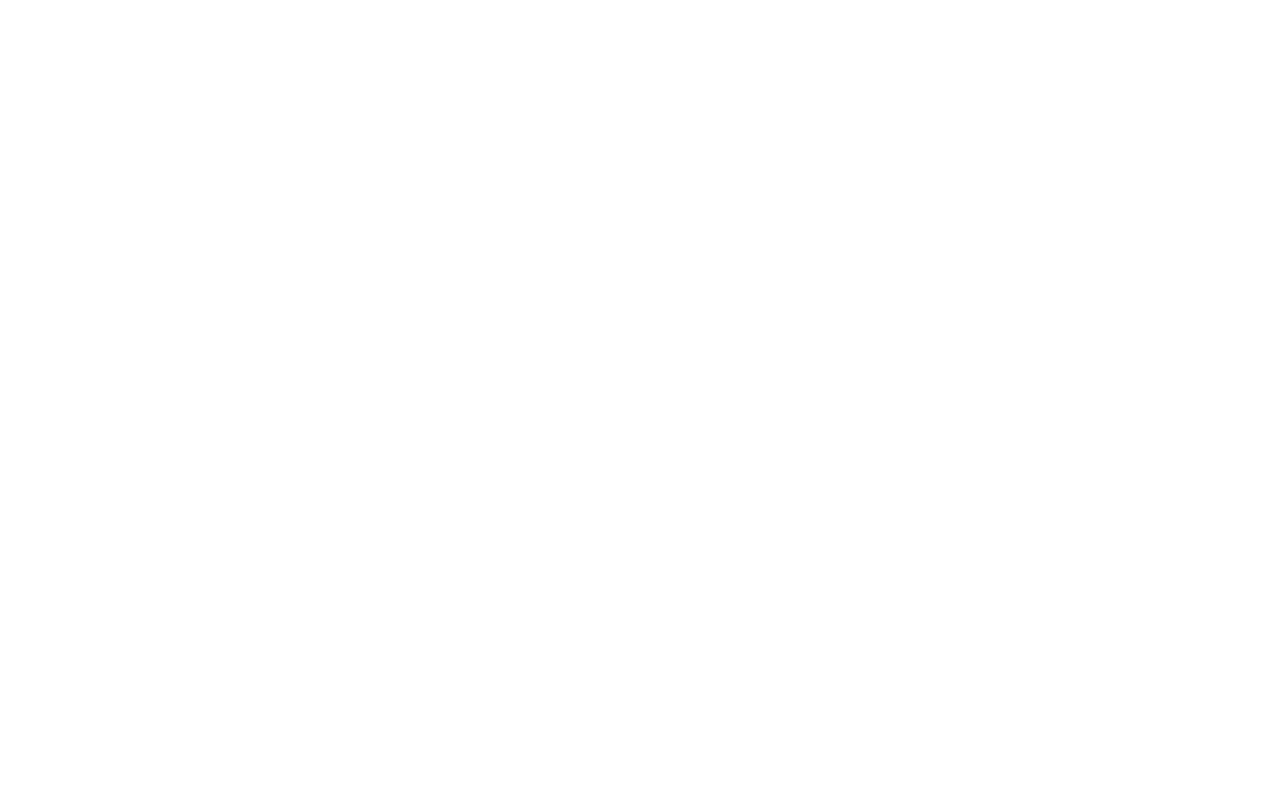
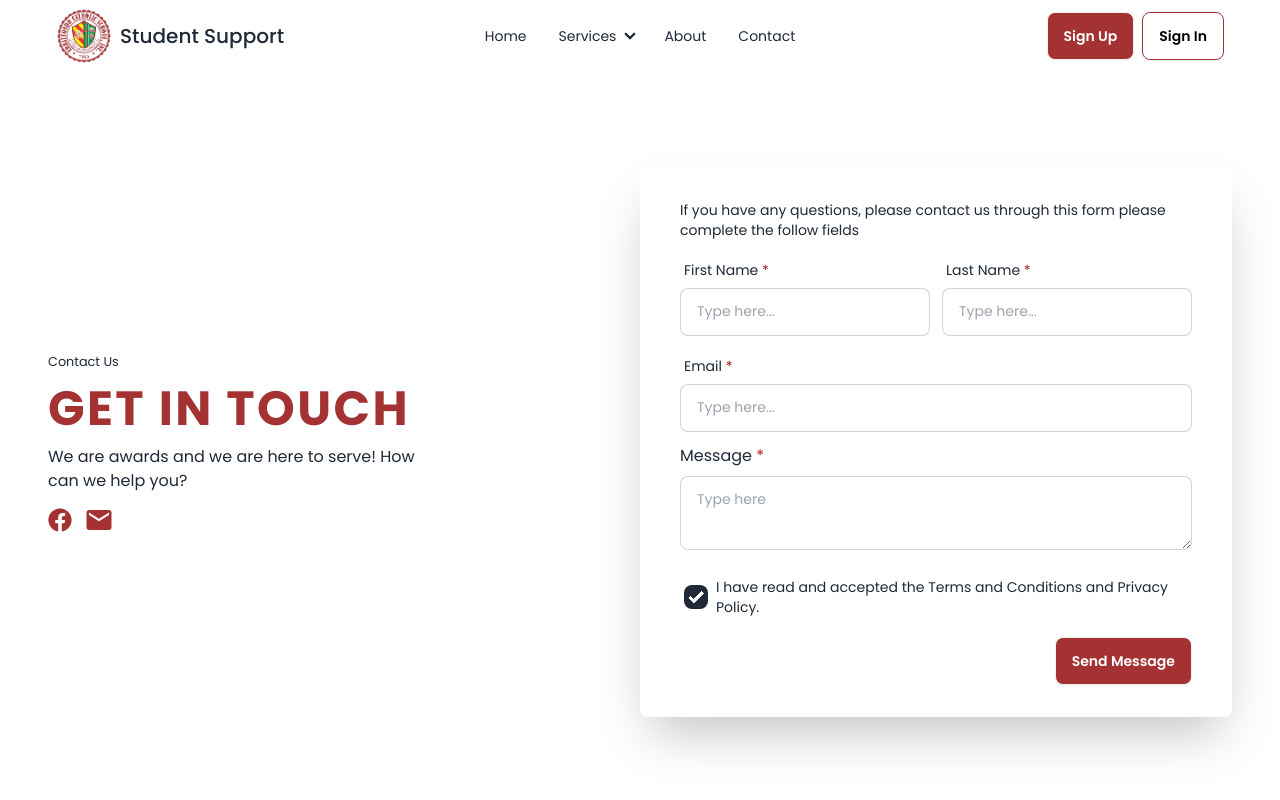
Before and after one commit to estoericull3nea/student-support-satisfaction, a React (Vite) app in the folder frontend/: page /contact-us in a window 1280 px wide. Before the commit this address had no page. Shown: the top 800 px of the page. Built offline with nearby package versions, Linux system fonts and the light colour scheme.

Commit message:
contact us page

```diff
--- a/frontend/src/App.jsx
+++ b/frontend/src/App.jsx
@@ -7,6 +7,7 @@
 import PrincipalOffice from './Pages/PrincipalOffice'
 import SchoolRegistrar from './Pages/SchoolRegistrar'
 import SchoolAdministrator from './Pages/SchoolAdministrator'
+import Contact from './Pages/Contact'
 
 const App = () => {
   return (
@@ -19,6 +20,7 @@
         <Route path='/school-principal' element={<PrincipalOffice />} />
         <Route path='/school-registrar' element={<SchoolRegistrar />} />
         <Route path='/school-administrator' element={<SchoolAdministrator />} />
+        <Route path='/contact-us' element={<Contact />} />
       </Routes>
     </Router>
   )
--- /dev/null
+++ b/frontend/src/Pages/Contact.jsx
@@ -0,0 +1,124 @@
+import React from 'react'
+import Navbar from '../components/Navbar'
+import Footer from '../components/Footer'
+
+import ucsHeroPageTemp from '../assets/images/ucsHeroPageTemp.png'
+
+import { FaFacebook } from 'react-icons/fa'
+import { MdEmail } from 'react-icons/md'
+
+const Contact = () => {
+  return (
+    <>
+      <Navbar />
+      <div>
+        <div className='container grid grid-cols-1 xl:grid-cols-2 items-center min-h-[calc(100vh-100px)] my-5 '>
+          {/* Left */}
+          <div className='w-full xl:max-w-[400px] py-10 xl:p-0 space-y-3'>
+            <span className='text-[.8rem]'>Contact Us</span>
+            <h1 className='font-bold text-5xl tracking-wider text-primary'>
+              GET IN TOUCH
+            </h1>
+            <p>We are awards and we are here to serve! How can we help you?</p>
+            <div className='socials flex items-center gap-x-3'>
+              <a
+                href='https://www.facebook.com/ucsaldcs'
+                target='_blank'
+                rel='noopener noreferrer'
+              >
+                <FaFacebook className='text-2xl text-primary' />
+              </a>
+              <a href='mailto:urbiztondocatholicschool@gmail.com'>
+                <MdEmail className='text-3xl text-primary' />
+              </a>
+            </div>
+          </div>
+
+          {/* Right */}
+          <div className='w-full xl:max-w-[650px] shadow-2xl p-4 py-8 lg:px-10 rounded-lg'>
+            <p className='text-sm mb-3'>
+              If you have any questions, please contact us through this form
+              please complete the follow fields
+            </p>
+            <form className='space-y-3'>
+              {/* Fname & Lname Input */}
+              <div className='grid grid-cols-1 lg:grid-cols-2 gap-x-3'>
+                <label className='form-control w-full'>
+                  <div className='label'>
+                    <span className='label-text'>
+                      First Name <span className='text-red-800'>*</span>
+                    </span>
+                  </div>
+                  <input
+                    type='text'
+                    className='input input-bordered input-md w-full'
+                    placeholder='Type here...'
+                  />
+                </label>
+
+                <label className='form-control w-full'>
+                  <div className='label'>
+                    <span className='label-text'>
+                      Last Name <span className='text-red-800'>*</span>
+                    </span>
+                  </div>
+                  <input
+                    type='text'
+                    className='input input-bordered input-md w-full'
+                    placeholder='Type here...'
+                  />
+                </label>
+              </div>
+
+              {/* Email Input */}
+              <label className='form-control w-full '>
+                <div className='label'>
+                  <span className='label-text'>
+                    Email <span className='text-red-800'>*</span>
+                  </span>
+                </div>
+                <input
+                  type='email'
+                  className='input input-bordered input-md w-full '
+                  placeholder='Type here...'
+                />
+              </label>
+
+              {/* Comment */}
+              <div className='space-y-2'>
+                <h3>
+                  Message <span className='text-red-700'>*</span>
+                </h3>
+
+                <textarea
+                  className='textarea textarea-bordered w-full'
+                  placeholder='Type here'
+                ></textarea>
+              </div>
+
+              <div className='form-control'>
+                <label className='label cursor-pointer gap-x-2'>
+                  <input type='checkbox' defaultChecked className='checkbox' />
+                  <span className='label-text text-sm'>
+                    I have read and accepted the Terms and Conditions and
+                    Privacy Policy.
+                  </span>
+                </label>
+              </div>
+
+              <div className='text-end'>
+                <button className='btn bg-primary hover:bg-primary-hover text-white'>
+                  Send Message
+                </button>
+              </div>
+            </form>
+          </div>
+        </div>
+      </div>
+
+      <Footer />
+    </>
+  )
+}
+
+export default Contact
--- a/frontend/src/components/Navbar.jsx
+++ b/frontend/src/components/Navbar.jsx
@@ -101,9 +101,13 @@
             <li>
               <a className='hover:bg-primary hover:text-white'>About</a>
             </li>
-            <li>
-              <a className='hover:bg-primary hover:text-white'>Contact</a>
-            </li>
+            <Link to='/contact-us'>
+              <li>
+                <button className='hover:bg-primary hover:text-white'>
+                  Contact
+                </button>
+              </li>
+            </Link>
           </ul>
         </div>
 
```
